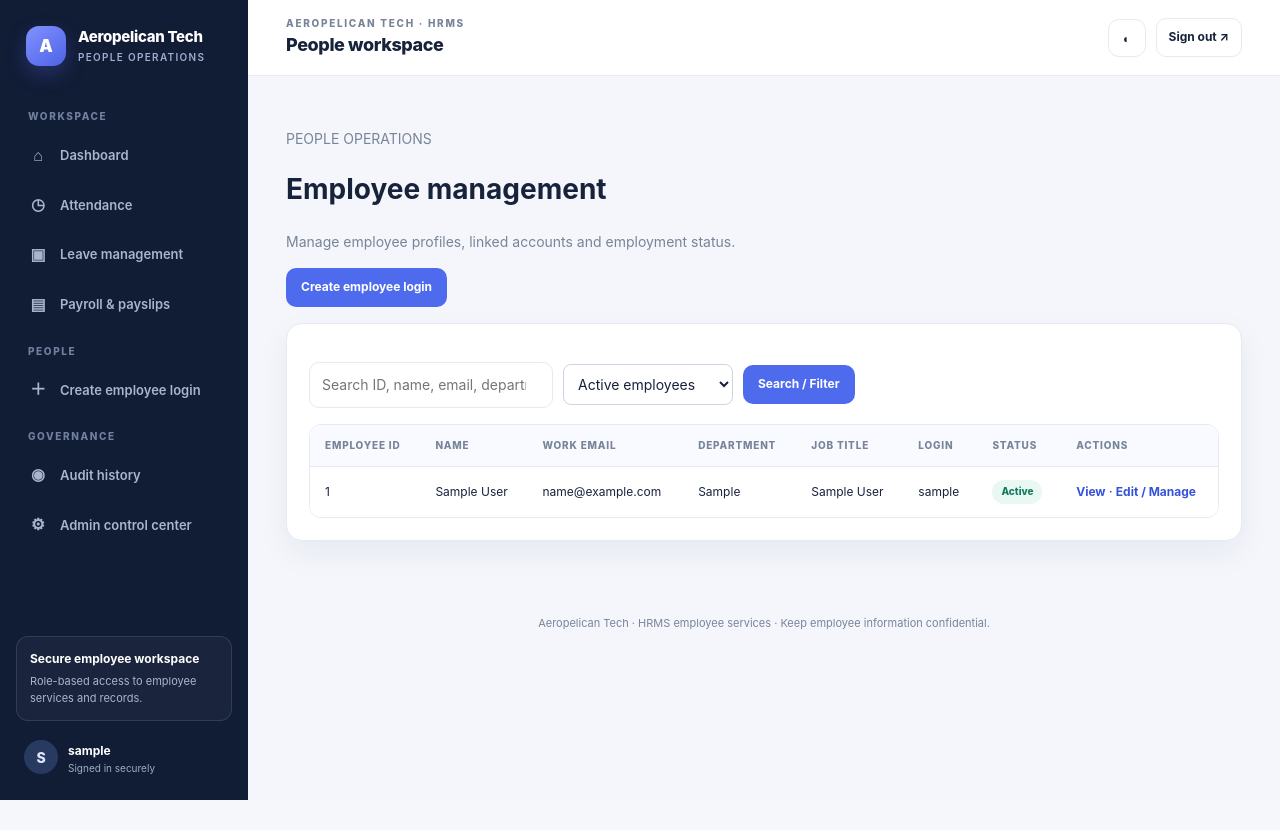
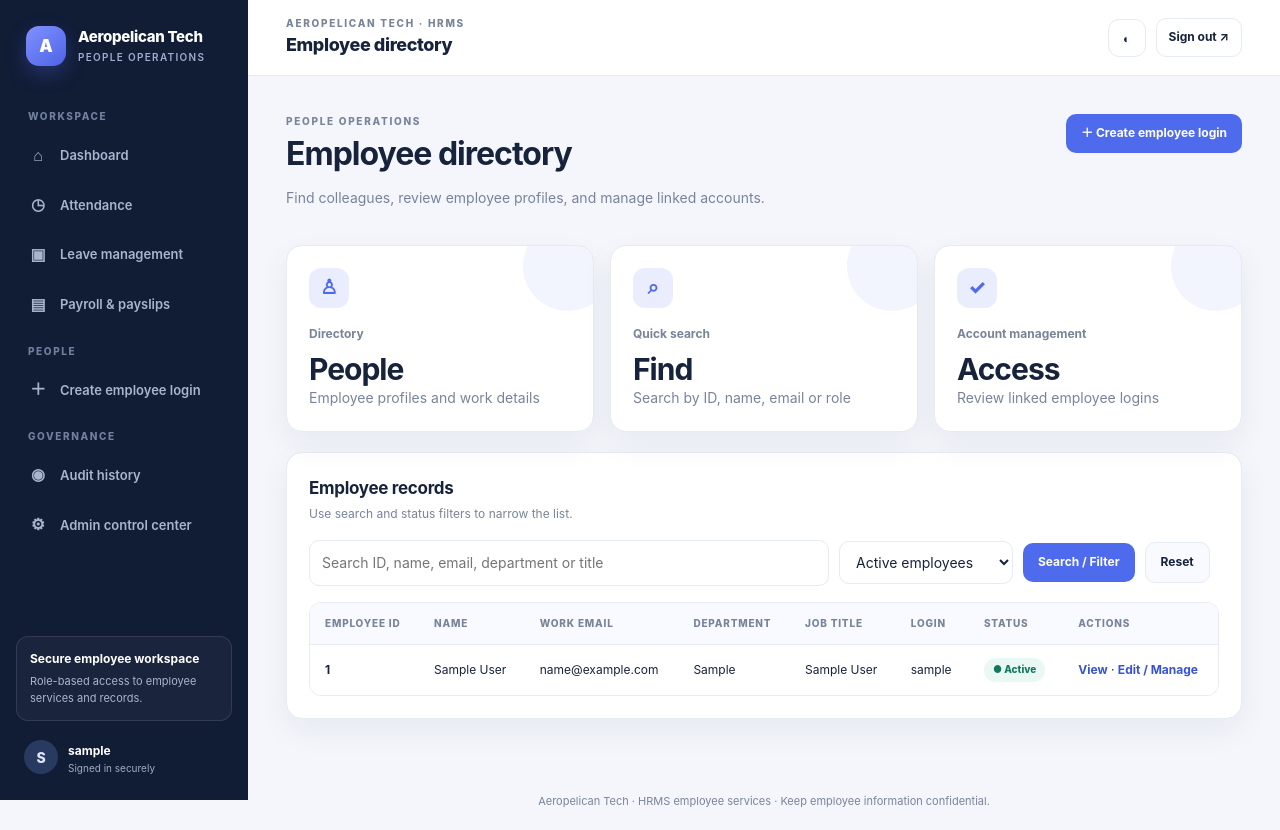
Before and after one commit to chandrasekhart1298/aeropelican, a Django app: page /employees/ in a window 1280 px wide. Before the commit the page ends 800 px from the top, so only its background shows below. Run offline with Django 5.2, Linux system fonts and the light colour scheme; a user stored in the database is signed in; tables that the repository leaves empty hold one stand-in row (values such as "Sample post").

Commit message:
Polish employee directory to match HRMS design

```diff
--- a/employees/templates/employees/directory.html
+++ b/employees/templates/employees/directory.html
@@ -1,15 +1,74 @@
 {% extends "employees/base.html" %}
-{% block title %}Employee management | AeroPeople{% endblock %}
+{% block title %}Employee Directory | Aeropelican Tech{% endblock %}
+{% block page_title %}Employee directory{% endblock %}
 {% block content %}
-<p class="muted">PEOPLE OPERATIONS</p><h1>Employee management</h1>
-<p class="muted">Manage employee profiles, linked accounts and employment status.</p>
-<div class="actions"><a class="btn" href="{% url 'employee_create' %}">Create employee login</a></div>
-<section class="panel"><form method="get" class="actions">
-<input type="search" name="q" value="{{ query }}" placeholder="Search ID, name, email, department or title" style="max-width:440px">
-<select name="status" aria-label="Employment status" style="padding:10px;border:1px solid #cbd5e1;border-radius:8px">
-<option value="active" {% if status == "active" %}selected{% endif %}>Active employees</option><option value="inactive" {% if status == "inactive" %}selected{% endif %}>Inactive employees</option><option value="all" {% if status == "all" %}selected{% endif %}>All employees</option>
-</select><button type="submit">Search / Filter</button></form>
-<div class="table-wrap"><table><thead><tr><th>Employee ID</th><th>Name</th><th>Work email</th><th>Department</th><th>Job title</th><th>Login</th><th>Status</th><th>Actions</th></tr></thead><tbody>
-{% for employee in employees %}<tr><td>{{ employee.employee_id }}</td><td>{{ employee.full_name }}</td><td>{{ employee.work_email }}</td><td>{{ employee.department }}</td><td>{{ employee.job_title }}</td><td>{% if employee.user %}{{ employee.user.username }}{% if not employee.user.is_active %} · Disabled{% endif %}{% else %}Not linked{% endif %}</td><td><span class="badge">{% if employee.is_active %}Active{% else %}Inactive{% endif %}</span></td><td><a href="{% url 'employee_profile' employee.pk %}">View</a> · <a href="{% url 'employee_manage' employee.pk %}">Edit / Manage</a></td></tr>
-{% empty %}<tr><td colspan="8">No employees match these filters.</td></tr>{% endfor %}
-</tbody></table></div></section>{% endblock %}
+<div class="page-heading">
+  <div>
+    <div class="eyebrow">People operations</div>
+    <h1>Employee directory</h1>
+    <p class="muted">Find colleagues, review employee profiles, and manage linked accounts.</p>
+  </div>
+  <a class="btn" href="{% url 'employee_create' %}">＋ Create employee login</a>
+</div>
+
+<section class="grid dashboard-stats" aria-label="Directory overview">
+  <div class="stat">
+    <div class="stat-icon">♙</div>
+    <span class="stat-label">Directory</span>
+    <strong>People</strong>
+    <span class="muted">Employee profiles and work details</span>
+  </div>
+  <div class="stat">
+    <div class="stat-icon">⌕</div>
+    <span class="stat-label">Quick search</span>
+    <strong>Find</strong>
+    <span class="muted">Search by ID, name, email or role</span>
+  </div>
+  <div class="stat">
+    <div class="stat-icon">✓</div>
+    <span class="stat-label">Account management</span>
+    <strong>Access</strong>
+    <span class="muted">Review linked employee logins</span>
+  </div>
+</section>
+
+<section class="panel">
+  <div class="section-heading" style="margin-top:0">
+    <div>
+      <h2>Employee records</h2>
+      <p class="muted">Use search and status filters to narrow the list.</p>
+    </div>
+  </div>
+  <form method="get" class="actions" role="search">
+    <input type="search" name="q" value="{{ query }}" placeholder="Search ID, name, email, department or title" aria-label="Search employees" style="flex:1;min-width:220px;max-width:520px">
+    <select name="status" aria-label="Employment status">
+      <option value="active" {% if status == "active" %}selected{% endif %}>Active employees</option>
+      <option value="inactive" {% if status == "inactive" %}selected{% endif %}>Inactive employees</option>
+      <option value="all" {% if status == "all" %}selected{% endif %}>All employees</option>
+    </select>
+    <button type="submit">Search / Filter</button>
+    <a class="btn secondary" href="{% url 'employee_directory' %}">Reset</a>
+  </form>
+  <div class="table-wrap">
+    <table>
+      <thead><tr><th>Employee ID</th><th>Name</th><th>Work email</th><th>Department</th><th>Job title</th><th>Login</th><th>Status</th><th>Actions</th></tr></thead>
+      <tbody>
+      {% for employee in employees %}
+        <tr>
+          <td><strong>{{ employee.employee_id }}</strong></td>
+          <td>{{ employee.full_name }}</td>
+          <td>{{ employee.work_email }}</td>
+          <td>{{ employee.department }}</td>
+          <td>{{ employee.job_title }}</td>
+          <td>{% if employee.user %}{{ employee.user.username }}{% if not employee.user.is_active %} · Disabled{% endif %}{% else %}<span class="muted">Not linked</span>{% endif %}</td>
+          <td>{% if employee.is_active %}<span class="badge">● Active</span>{% else %}<span class="badge" style="background:var(--surface-2);color:var(--muted)">Inactive</span>{% endif %}</td>
+          <td><a href="{% url 'employee_profile' employee.pk %}">View</a> · <a href="{% url 'employee_manage' employee.pk %}">Edit / Manage</a></td>
+        </tr>
+      {% empty %}
+        <tr><td colspan="8" style="padding:30px;text-align:center"><strong>No employees found</strong><br><span class="muted">Try changing the search terms or status filter.</span></td></tr>
+      {% endfor %}
+      </tbody>
+    </table>
+  </div>
+</section>
+{% endblock %}
```
